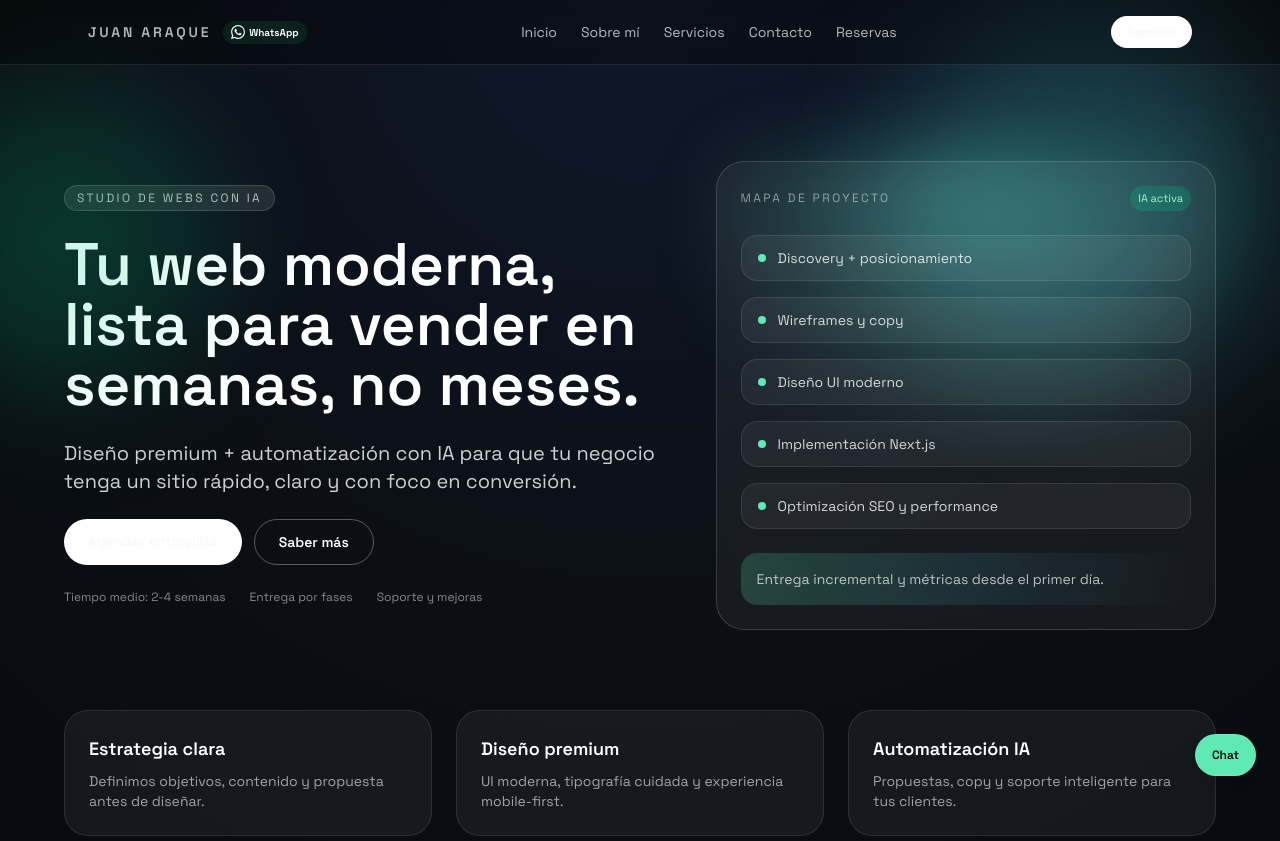
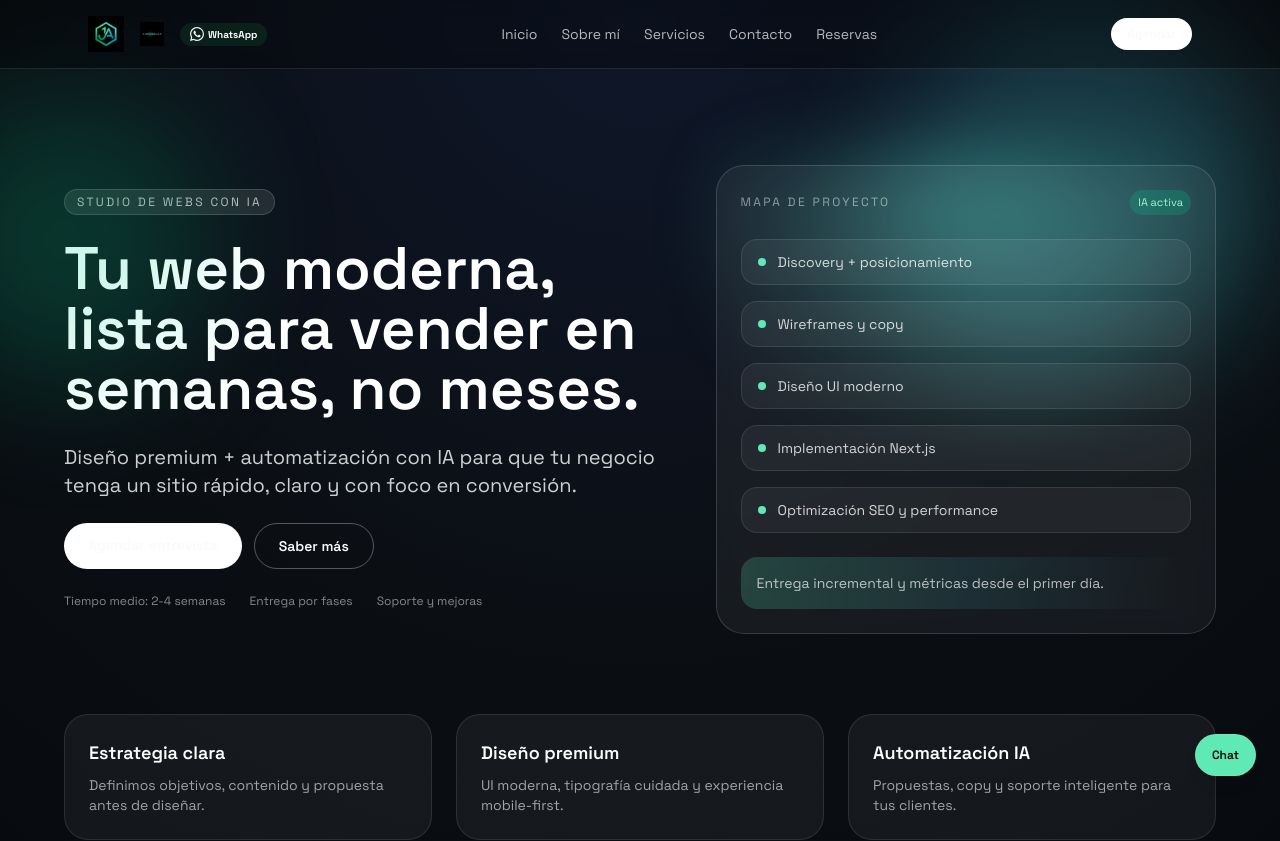
Before and after one commit to jaraque42/nextjs-boilerplate, a Next.js app: page / in a window 1280 px wide. Shown: the top 841 px of the page. Built offline with nearby package versions, Linux system fonts and the light colour scheme.

Commit message:
style: usar imagen de logo lineal en el header en lugar de texto plano

```diff
--- a/app/layout.tsx
+++ b/app/layout.tsx
@@ -1,6 +1,5 @@
 import type { Metadata } from "next"
 import Chatbot from "./components/Chatbot"
-import WhatsAppButton from "./components/WhatsAppButton"
 import "./globals.css"
 
 export const metadata: Metadata = {
@@ -18,15 +17,22 @@ export default function RootLayout({ children }: { children: React.ReactNode })
 
           <header className="sticky top-0 z-20 border-b border-white/10 bg-black/30 backdrop-blur">
             <div className="mx-auto flex max-w-6xl items-center justify-between px-6 py-4">
-              <div className="flex items-center gap-3">
-                <div className="text-sm font-semibold tracking-[0.2em] text-white/70">
-                  JUAN ARAQUE
-                </div>
+              <div className="flex items-center gap-4">
+                <img
+                  src="/logo-emblem.png"
+                  alt="Logo JA"
+                  className="h-9 w-9 object-contain"
+                />
+                <img
+                  src="/logo-text.png"
+                  alt="JUAN ARAQUE"
+                  className="h-6 object-contain"
+                />
                 <a
                   href={`https://wa.me/${process.env.NEXT_PUBLIC_WHATSAPP_NUMBER ?? "34600000000"}`}
                   target="_blank"
                   rel="noopener noreferrer"
-                  className="flex items-center gap-1 rounded-full bg-[#25D366]/10 px-2 py-1 text-[10px] font-bold text-[#25D366] transition hover:bg-[#25D366]/20"
+                  className="flex items-center gap-1 rounded-full bg-[#25D366]/10 px-2.5 py-1 text-[10px] font-bold text-[#25D366] transition hover:bg-[#25D366]/20"
                 >
                   <svg viewBox="0 0 24 24" width="14" height="14" fill="currentColor">
                     <path d="M17.472 14.382c-.297-.149-1.758-.867-2.03-.967-.273-.099-.471-.148-.67.15-.197.297-.767.966-.94 1.164-.173.199-.347.223-.644.075-.297-.15-1.255-.463-2.39-1.475-.883-.788-1.48-1.761-1.653-2.059-.173-.297-.018-.458.13-.606.134-.133.298-.347.446-.52.149-.174.198-.298.298-.497.099-.198.05-.371-.025-.52-.075-.149-.669-1.612-.916-2.207-.242-.579-.487-.5-.669-.51-.173-.008-.371-.01-.57-.01-.198 0-.52.074-.792.372-.272.297-1.04 1.016-1.04 2.479 0 1.462 1.066 2.875 1.213 3.074.149.198 2.096 3.2 5.077 4.487.709.306 1.262.489 1.694.625.712.227 1.36.195 1.871.118.571-.085 1.758-.719 2.006-1.413.248-.694.248-1.289.173-1.413-.074-.124-.272-.198-.57-.347m-5.421 7.403h-.004a9.87 9.87 0 01-5.031-1.378l-.361-.214-3.741.982.998-3.648-.235-.374a9.86 9.86 0 01-1.51-5.26c.001-5.45 4.436-9.884 9.888-9.884 2.64 0 5.122 1.03 6.988 2.898a9.825 9.825 0 012.893 6.994c-.003 5.45-4.437 9.884-9.885 9.884m8.413-18.297A11.815 11.815 0 0012.05 0C5.495 0 .16 5.335.157 11.892c0 2.096.547 4.142 1.588 5.945L.057 24l6.305-1.654a11.882 11.882 0 005.683 1.448h.005c6.554 0 11.89-5.335 11.893-11.893a11.821 11.821 0 00-3.48-8.413z" />
```
Also changed, not shown: public/logo-emblem.png (added), public/logo-text.png (added).
